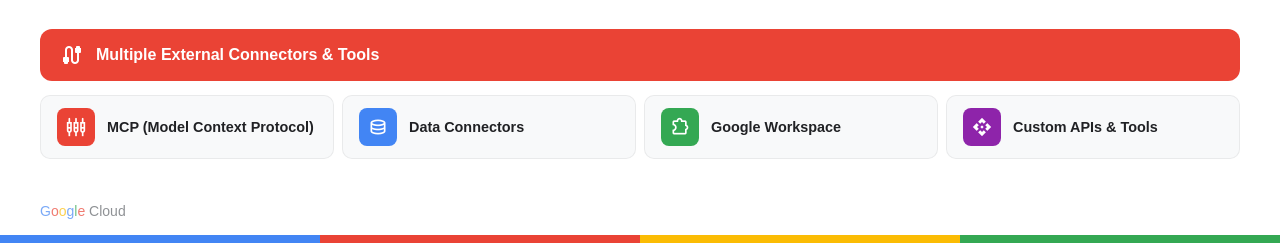
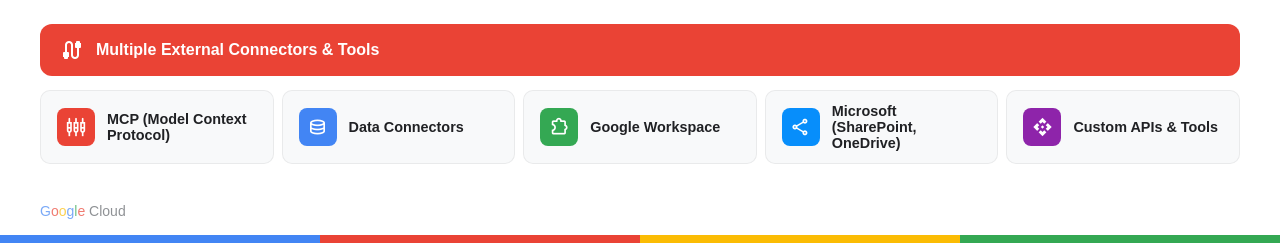
Before and after one commit to ranand12/adam-edu-demo, a plain HTML site: page gemini-enterprise-platform.html in a window 1280 px wide. Shown: the part 557-800 px from the top of the page. Drawn offline with nearby package versions, Linux system fonts and the light colour scheme; a web font is replaced by a local one.

Commit message:
Add Microsoft SharePoint connector, remove CrewAI

```diff
--- a/gemini-enterprise-platform.html
+++ b/gemini-enterprise-platform.html
@@ -268,7 +268,7 @@
 .bottom-header .material-symbols-outlined { font-size: 24px; color: #fff; }
 .bottom-items {
   display: grid;
-  grid-template-columns: repeat(4, 1fr);
+  grid-template-columns: repeat(5, 1fr);
   gap: 8px;
 }
 
@@ -410,6 +410,14 @@
       </div>
     </div>
     <div class="cap-item">
+      <div class="item-icon" style="background: var(--gc-sky);">
+        <span class="material-symbols-outlined">share</span>
+      </div>
+      <div class="item-text">
+        <span class="item-name">Microsoft (SharePoint, OneDrive)</span>
+      </div>
+    </div>
+    <div class="cap-item">
       <div class="item-icon" style="background: var(--gc-purple);">
         <span class="material-symbols-outlined">api</span>
       </div>
```
